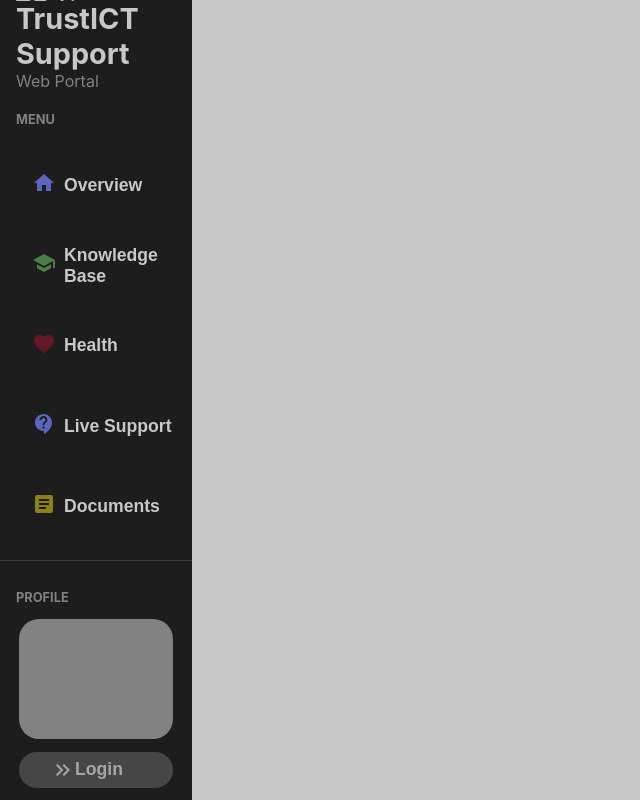
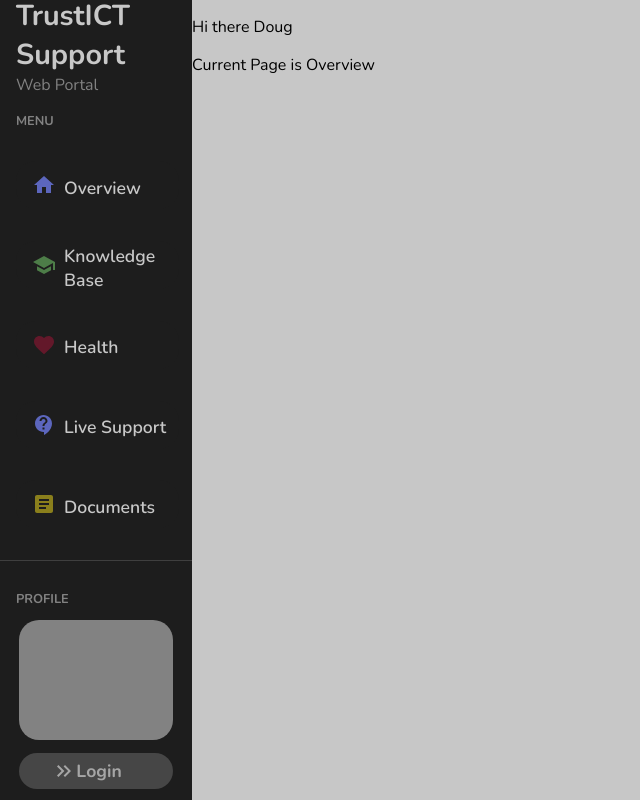
Before and after one commit to DougMDev/TrustICT-Portal, a React (Create React App) app in the folder client/: page / in a window 1280 px wide. Shown: the whole page, without its empty margins (0-640 px from the left). Built offline with nearby package versions, Linux system fonts and the light colour scheme.

Commit message:
State Changes for webpages working

```diff
--- a/client/public/index.html
+++ b/client/public/index.html
@@ -10,6 +10,17 @@
       content="Web site created using create-react-app"
     />
     <title>Trust ICT Portal</title>
+    <link rel="preconnect" href="https://fonts.googleapis.com" />
+    <link rel="preconnect" href="https://fonts.gstatic.com" crossorigin />
+    <link
+      href="https://fonts.googleapis.com/css2?family=Nunito:wght@200;300;400;500;600;700;800;900&display=swap"
+      rel="stylesheet"
+    />
+    <style>
+      * {
+        font-family: "Nunito", sans-serif;
+      }
+    </style>
   </head>
   <body>
     <noscript>You need to enable JavaScript to run this app.</noscript>
--- a/client/src/App.js
+++ b/client/src/App.js
@@ -4,11 +4,26 @@
 import Content from "./components/ui/Content";
 
 class App extends Component {
+  constructor(props) {
+    super(props);
+    this.handlePageChange = this.handlePageChange.bind(this);
+    this.state = { currpage: "Overview" };
+  }
+
+  handlePageChange(newPage) {
+    this.setState({ currpage: newPage });
+  }
+
   render() {
+    const { currpage } = this.state;
     return (
       <div className="dashboard">
-        <Navbar />
-        <Content username={"Doug"} />
+        <Navbar handlePageChange={this.handlePageChange} currpage={currpage} />
+        <Content
+          handlePageChange={this.handlePageChange}
+          username={"Doug"}
+          currpage={currpage}
+        />
       </div>
     );
   }
--- a/client/src/components/ui/Content.jsx
+++ b/client/src/components/ui/Content.jsx
@@ -2,11 +2,13 @@
 import "./Content.css";
 
 class Content extends Component {
-  constructor(props) {
-    super(props);
-  }
   render() {
-    return <div className="content"></div>;
+    return (
+      <div className="content">
+        <p>Hi there {this.props.username}</p>
+        <p>Current Page is {this.props.currpage}</p>
+      </div>
+    );
   }
 }
 
--- a/client/src/components/ui/Navbar.jsx
+++ b/client/src/components/ui/Navbar.jsx
@@ -11,15 +11,11 @@
 class Navbar extends Component {
   constructor(props) {
     super(props);
+    this.handlePageChange = this.handlePageChange.bind(this);
+  }
 
-    this.state = { currentPage: "overview" };
-
-    this.handleClick = this.handleClick.bind(this);
-  }
-  handleClick(e) {
-    this.setState({ currentPage: e.target.id }, () => {
-      console.log(this.state.currentPage);
-    });
+  handlePageChange(e) {
+    this.props.handlePageChange(e.currentTarget.value);
   }
   render() {
     return (
@@ -32,31 +28,31 @@
         <div className="navlinks">
           <span>MENU</span>
           <div className="nav-boxes">
-            <button onClick={this.handleClick} id="overview">
+            <button onClick={this.handlePageChange} value="Overview">
               <HomeIcon style={{ fill: "#5c66bd" }} />
               <span>Overview</span>
             </button>
           </div>
           <div className="nav-boxes">
-            <button onClick={this.handleClick} id="knowledge">
+            <button onClick={this.handlePageChange} value="Knowledge">
               <SchoolIcon style={{ fill: "#4d7d48" }} />
               <span>Knowledge Base</span>
             </button>
           </div>
           <div className="nav-boxes">
-            <button onClick={this.handleClick} id="health">
+            <button onClick={this.handlePageChange} value="Health">
               <FavoriteIcon style={{ fill: "#63182a" }} />
               <span>Health</span>
             </button>
           </div>
           <div className="nav-boxes">
-            <button onClick={this.handleClick} id="support">
+            <button onClick={this.handlePageChange} value="Support">
               <ContactSupportIcon style={{ fill: "#5c66bd" }} />
               <span>Live Support</span>
             </button>
           </div>
           <div className="nav-boxes">
-            <button onClick={this.handleClick} id="documents">
+            <button onClick={this.handlePageChange} value="Documents">
               <ArticleIcon style={{ fill: "#8a7f1c" }} />
               <span>Documents</span>
             </button>
```
